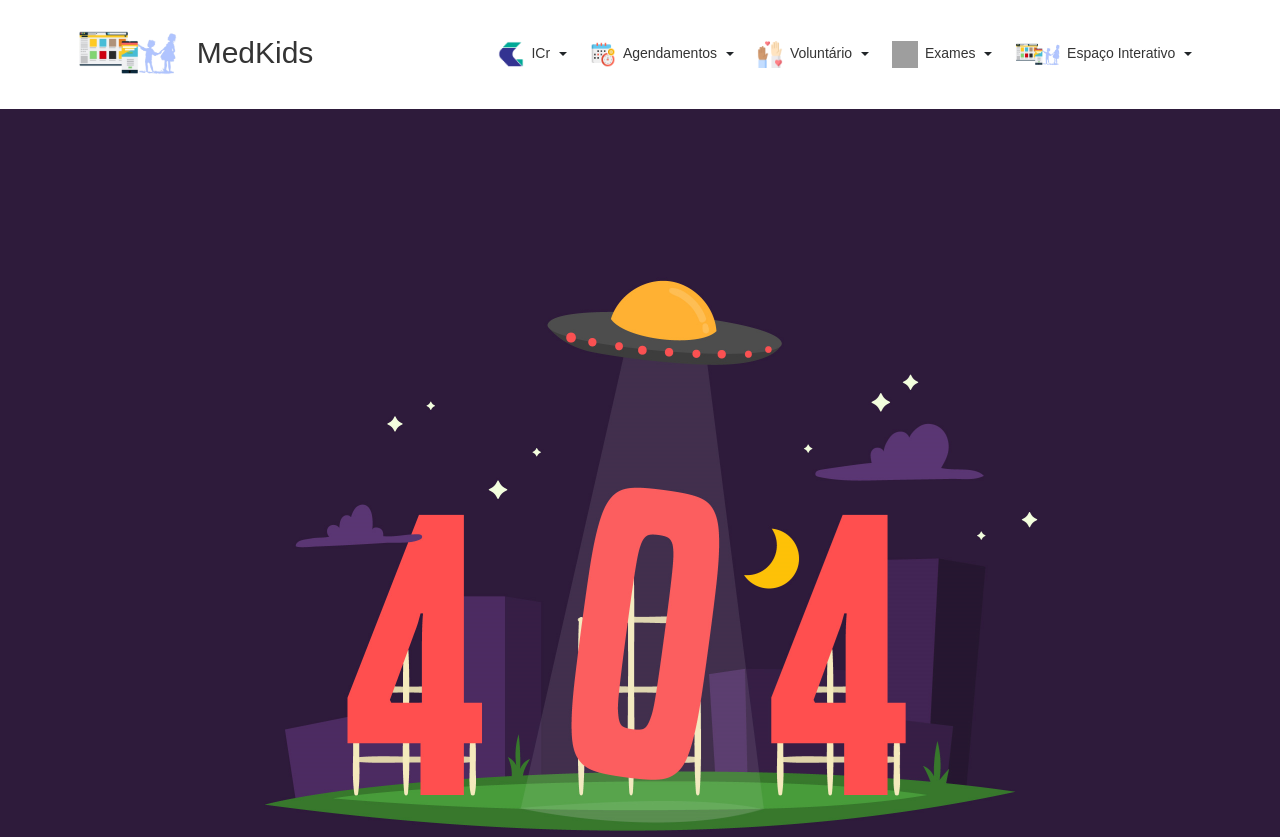
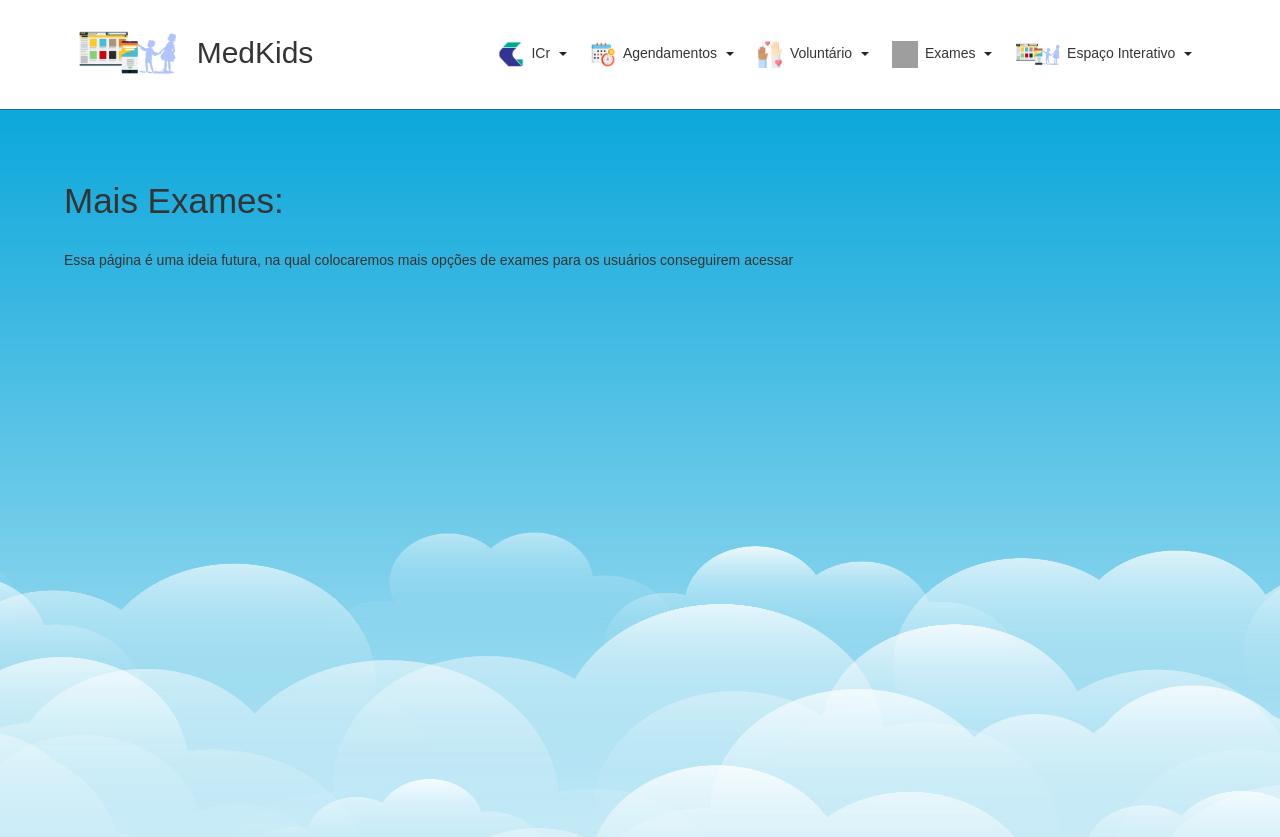
Before and after one commit to CavMCarolina/HC-Challenge, a React (Vite) app: page /exames/maisexames in a window 1280 px wide. Shown: the top 837 px of the page. Built offline with nearby package versions, Linux system fonts and the light colour scheme; grey boxes are pictures that could not be loaded; a web font is replaced by a local one.

Commit message:
colocando mais páginas e rotas

```diff
--- /dev/null
+++ b/src/Pages/MaisExames.jsx
@@ -0,0 +1,13 @@
+export default function MaisExames() {
+    return (
+      <main>
+        <hr className="hr-normal"/>
+        <div className="main_container">
+          <h1>Mais Exames:</h1>
+          <p>
+            Essa página é uma ideia futura, na qual colocaremos mais opções de exames para os usuários conseguirem acessar
+          </p>
+        </div>
+      </main>
+    );
+  }
--- /dev/null
+++ b/src/Pages/MeusAgendamentos.jsx
@@ -0,0 +1,13 @@
+export default function MeusAgendamentos() {
+    return (
+      <main>
+        <hr className="hr-normal"/>
+        <div className="main_container">
+          <h1>Meus Agendamentos</h1>
+          <p>
+            Essa página é uma ideia futura, na qual precisaríamos de acesso ao sistema do ICr para conseguir mostrar os agendamentos para os usuários
+          </p>
+        </div>
+      </main>
+    );
+  }
--- /dev/null
+++ b/src/Pages/Sobre.jsx
@@ -0,0 +1,13 @@
+export default function Sobre() {
+    return (
+      <main>
+        <hr className="hr-normal"/>
+        <div className="main_container">
+          <h1>Sobre Nós:</h1>
+          <p>
+            Textinho falando quem somos e nossas motivações
+          </p>
+        </div>
+      </main>
+    );
+  }
--- a/src/main.jsx
+++ b/src/main.jsx
@@ -11,6 +11,9 @@ import NossaEquipe from "./Pages/NossaEquipe.jsx";
 import RaioX from "./Pages/RaioX.jsx";
 import Sangue from "./Pages/Sangue.jsx";
 import Ultrassom from "./Pages/Ultrassom.jsx";
+import MeusAgendamentos from "./Pages/MeusAgendamentos.jsx";
+import MaisExames  from "./Pages/MaisExames.jsx";
+import Sobre from "./Pages/Sobre.jsx";
 
 const router = createBrowserRouter([
   {
@@ -25,6 +28,9 @@ const router = createBrowserRouter([
       { path: "exames/sangue", element: <Sangue /> },
       { path: "voluntario/cadastro", element: <Cadastro /> },
       { path: "voluntario/saibamais", element: <SaibaMais /> },
+      { path: "agendamentos/meusagendamentos", element: <MeusAgendamentos/> },
+      { path: "exames/maisexames", element: <MaisExames/> },
+      { path: "sobre", element: <Sobre /> },
       { path: "*", element: <PageNotFound /> },
     ],
   },
```
